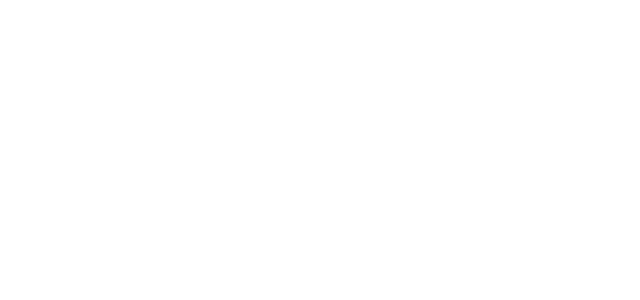
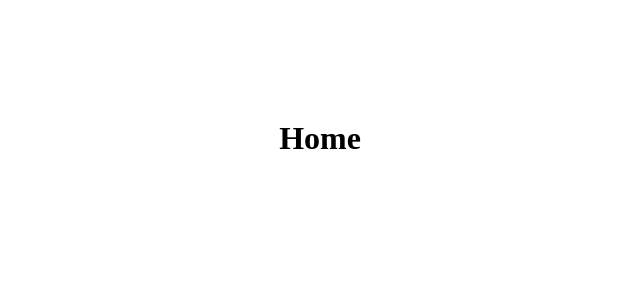
Before and after one commit to joaofanchini/curso_rocketseat, a React (Vite) app in the folder 02-spas-reactjs/: page / in a window 1280 px wide. Shown: the top 300 px of the page, without its empty margins (320-960 px from the left). Built offline with nearby package versions, Linux system fonts and the light colour scheme.

Commit message:
[02] Adicionando o react-router-dom para gerenciamento de rotas e organizando estruturas relacionadas a definição do layout e páginas

```diff
--- a/02-spas-reactjs/package.json
+++ b/02-spas-reactjs/package.json
@@ -11,6 +11,7 @@
   "dependencies": {
     "react": "^18.2.0",
     "react-dom": "^18.2.0",
+    "react-router-dom": "^6.8.0",
     "styled-components": "^5.3.6"
   },
   "devDependencies": {
--- a/02-spas-reactjs/src/main.tsx
+++ b/02-spas-reactjs/src/main.tsx
@@ -3,9 +3,14 @@ import '../globals.css'
 import React from 'react'
 import ReactDOM from 'react-dom/client'
 import App from './App'
+import {BrowserRouter} from "react-router-dom";
+import Router from "./router/Router";
 
 ReactDOM.createRoot(document.getElementById('root') as HTMLElement).render(
   <React.StrictMode>
-    <App />
+      <BrowserRouter>
+          <Router/>
+          <App />
+      </BrowserRouter>
   </React.StrictMode>,
 )
--- /dev/null
+++ b/02-spas-reactjs/src/router/Router.tsx
@@ -0,0 +1,21 @@
+import {Route, Routes} from "react-router-dom";
+import Home from "./pages/Home";
+import History from "./pages/History";
+import DefaultLayout from "./layout/DefaultLayout";
+
+
+const Router = () => {
+    //Necessário o componente de contexto "Routes" para declaração das Rotas
+    return <Routes>
+        {/*O componente DefaultLayout nada mais é do que um modo de criar um fragment do código.
+        Note que "/" possui o sentido semantico de ser o não possui rota. Todas as rotas são alinhadas,
+        logo que dizer que para chamar o componente "History", precisa passar primeiro o path do componente
+        "DefaultLayout" e então passar o path do componente "History"*/}
+        <Route path="/" element={<DefaultLayout/>}>
+            <Route path="/" element={<Home/>}/>
+            <Route path="/history" element={<History/>}/>
+        </Route>
+    </Routes>
+}
+
+export default Router;
--- /dev/null
+++ b/02-spas-reactjs/src/router/layout/DefaultLayout.tsx
@@ -0,0 +1,12 @@
+import {Outlet} from "react-router-dom";
+import {LayoutContainer} from "./DefaultLayoutStyle";
+
+const DefaultLayout = () => {
+    return <LayoutContainer>
+        {/*Componente "Outlet" é o componente que permite com que sejam passados componentes filhos
+        para serem renderizados num elemento pai. Modo de encapsular um componente*/}
+        <Outlet/>
+    </LayoutContainer>
+}
+
+export default DefaultLayout;
--- /dev/null
+++ b/02-spas-reactjs/src/router/layout/DefaultLayoutStyle.tsx
@@ -0,0 +1,7 @@
+import styled from "styled-components";
+
+export const LayoutContainer = styled.div`
+    max-width: 74rem;
+    height: calc(100vh - 10rem);
+    margin: 5rem auto;
+`;
--- /dev/null
+++ b/02-spas-reactjs/src/router/pages/History.tsx
@@ -0,0 +1,5 @@
+const History = () => {
+    return <h1>History Page</h1>
+}
+
+export default History;
--- /dev/null
+++ b/02-spas-reactjs/src/router/pages/Home.tsx
@@ -0,0 +1,5 @@
+const Home = () => {
+    return <h1>Home</h1>
+}
+
+export default Home;
```
Also changed, not shown: 1 other file (tests, documents, lock files or other folders).
